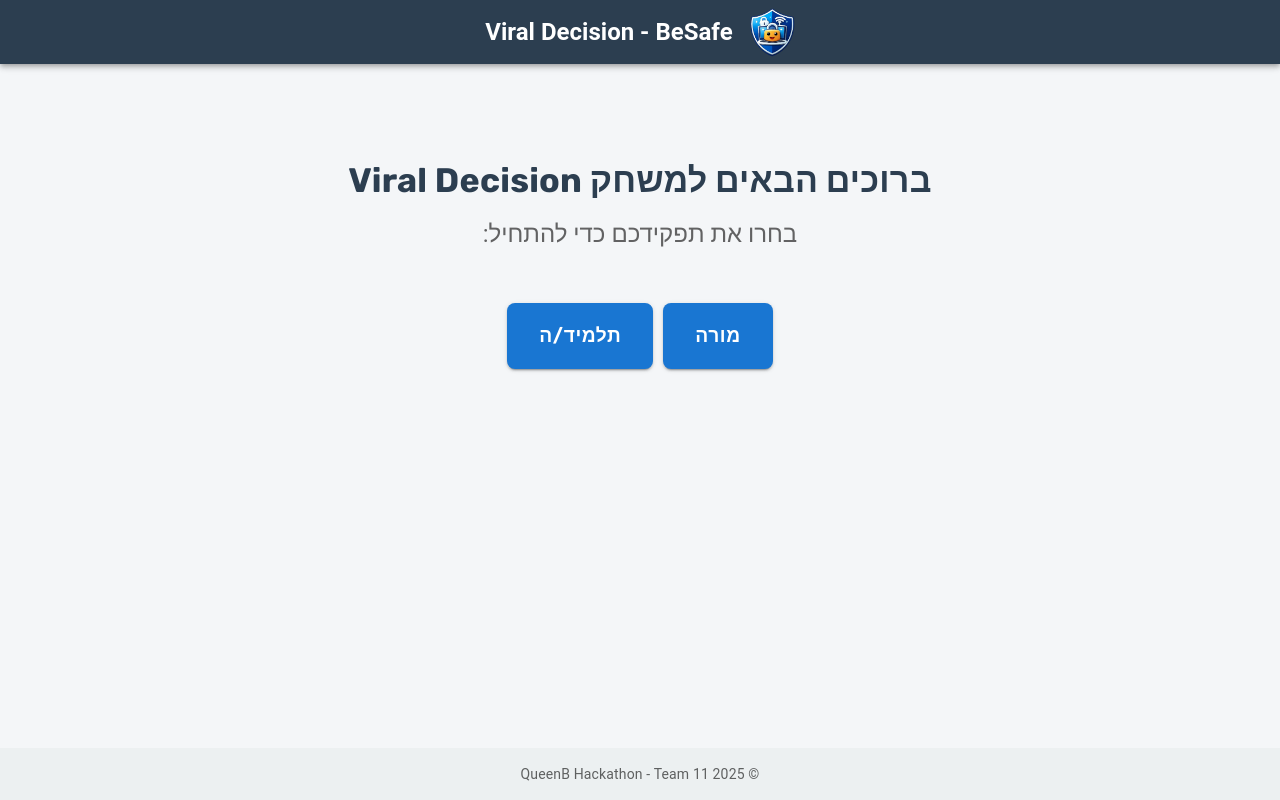
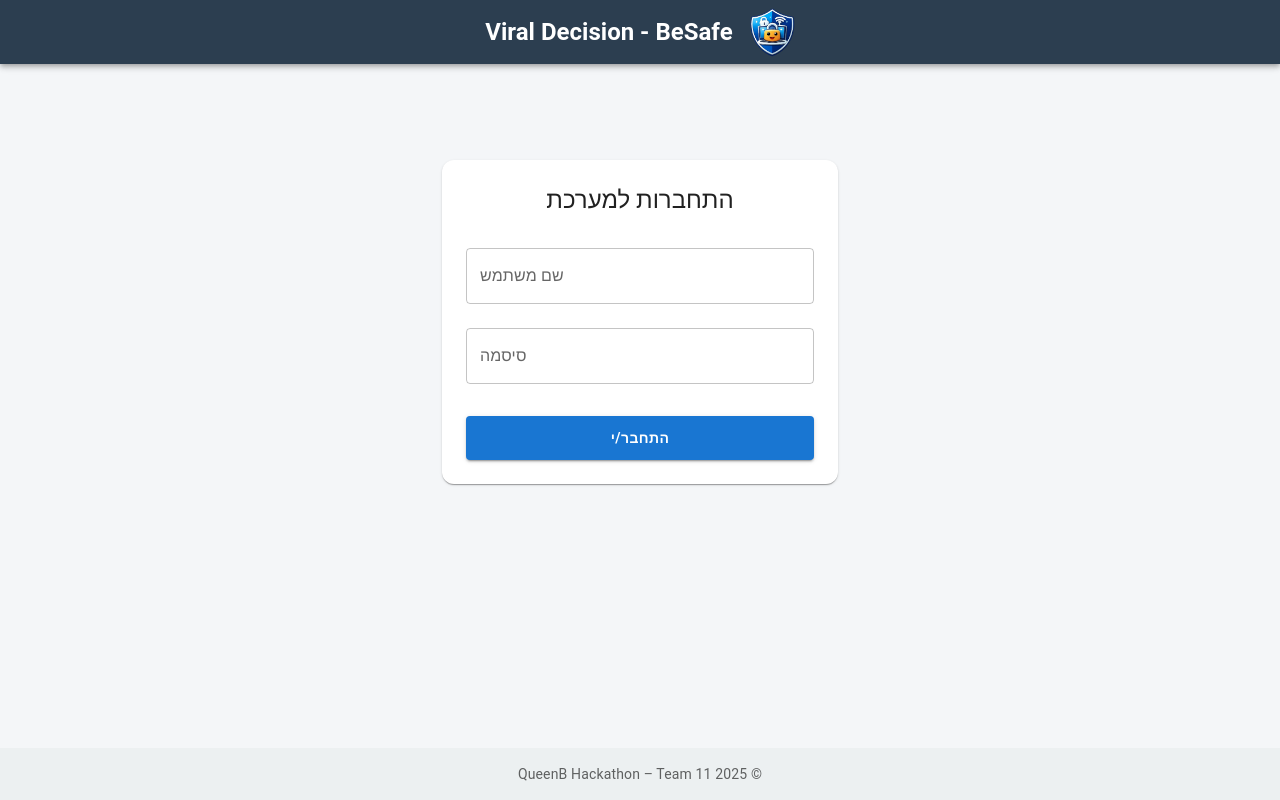
Before and after one commit to shirakolodny/be-safe-hackathon-team11, a React (Vite) app in the folder client/: page / in a window 1280 px wide. Built offline with nearby package versions, Linux system fonts and the light colour scheme.

Commit message:
feat: add login page for teacher and student

```diff
--- a/client/package.json
+++ b/client/package.json
@@ -19,7 +19,8 @@
     "react": "^19.2.0",
     "react-dom": "^19.2.0",
     "react-router": "^7.9.6",
-    "react-router-dom": "^7.11.0"
+    "react-router-dom": "^7.11.0",
+    "recharts": "^3.6.0"
   },
   "devDependencies": {
     "@eslint/js": "^9.39.1",
--- a/client/src/App.jsx
+++ b/client/src/App.jsx
@@ -1,173 +1,274 @@
-import { useState } from 'react';
-// Material UI Imports
-import Box from '@mui/material/Box';
-import Typography from '@mui/material/Typography';
-import Container from '@mui/material/Container';
-import Stack from '@mui/material/Stack';
-import ArrowForwardIcon from '@mui/icons-material/ArrowForward';
+// import { useState } from 'react';
+// // Material UI Imports
+// import Box from '@mui/material/Box';
+// import Typography from '@mui/material/Typography';
+// import Container from '@mui/material/Container';
+// import Stack from '@mui/material/Stack';
+// import ArrowForwardIcon from '@mui/icons-material/ArrowForward';
 
-// Internal Components
-import Header from './components/layout/Header';
-import Button from './components/common/Button';
+// // Internal Components
+// import Header from './components/layout/Header';
+// import Button from './components/common/Button';
 
-// Pages
-import TeacherDashboard from './pages/TeacherDashboard';
-import StudentDashboard from './pages/StudentDashboard';
+// // Pages
+// import TeacherDashboard from './pages/TeacherDashboard';
+// import StudentDashboard from './pages/StudentDashboard';
 
-// --- STYLES DEFINITION ---
+// // --- STYLES DEFINITION ---
+// const styles = {
+//   appWrapper: {
+//     minHeight: '100vh',
+//     backgroundColor: '#f4f6f8',
+//     display: 'flex',
+//     flexDirection: 'column',
+//     fontFamily: 'Rubik, sans-serif',
+//     direction: 'rtl'
+//   },
+//   mainContainer: {
+//     mt: 4,
+//     flexGrow: 1,
+//     textAlign: 'center'
+//   },
+//   welcomeSection: {
+//     mt: 8
+//   },
+//   mainTitle: {
+//     fontWeight: '700',
+//     color: '#2c3e50',
+//     mb: 2,
+//     fontFamily: 'Rubik, sans-serif',
+//   },
+//   buttonStack: {
+//     mt: 6
+//   },
+//   roleButton: {
+//     py: 2,
+//     px: 4,
+//     fontSize: '1.2rem',
+//     borderRadius: 2,
+//     width: { xs: '100%', sm: 'auto' },
+//     fontFamily: 'Rubik, sans-serif',
+//     fontWeight: 'bold'
+//   },
+//   navButton: {
+//     fontFamily: 'Rubik, sans-serif',
+//     fontWeight: 'bold',
+//     borderRadius: 2,
+//     px: 3,
+//     fontSize: '1rem',
+//     minWidth: '120px',
+//     gap: '10px'
+//   },
+//   backButtonWrapper: {
+//     display: 'flex',
+//     mb: 3
+//   },
+//   footer: {
+//     p: 2,
+//     mt: 'auto',
+//     backgroundColor: '#ecf0f1',
+//     textAlign: 'center',
+//     fontFamily: 'Rubik, sans-serif'
+//   }
+// };
+
+// function App() {
+//   // State to manage the main views: 'home', 'teacher', or 'student'
+//   const [currentView, setCurrentView] = useState('home');
+
+//   return (
+//     <Box sx={styles.appWrapper}>
+
+//       <Header />
+
+//       <Container maxWidth="md" sx={styles.mainContainer}>
+
+//         {/* VIEW 1: Home Screen (Role Selection) */}
+//         {currentView === 'home' && (
+//           <Box sx={styles.welcomeSection}>
+
+//             <Typography variant="h4" component="h2" sx={styles.mainTitle}>
+//               ברוכים הבאים למשחק Viral Decision
+//             </Typography>
+
+//             <Typography variant="h5" color="text.secondary" paragraph>
+//               בחרו את תפקידכם כדי להתחיל:
+//             </Typography>
+
+//             <Stack
+//               direction={{ xs: 'column', sm: 'row' }}
+//               spacing={4}
+//               justifyContent="center"
+//               sx={styles.buttonStack}
+//             >
+//               <Button
+//                 variant="primary"
+//                 onClick={() => setCurrentView('teacher')}
+//                 size="large"
+//                 sx={styles.roleButton}
+//               >
+//                 מורה
+//               </Button>
+
+//               <Button
+//                 variant="primary"
+//                 onClick={() => setCurrentView('student')}
+//                 size="large"
+//                 sx={styles.roleButton}
+//               >
+//                 תלמיד/ה
+//               </Button>
+//             </Stack>
+//           </Box>
+//         )}
+
+//         {/* VIEW 2: Teacher Dashboard */}
+//         {currentView === 'teacher' && (
+//           <Box>
+//             <Box sx={styles.backButtonWrapper}>
+//               <Button
+//                 variant="secondary"
+//                 onClick={() => setCurrentView('home')}
+//                 startIcon={<ArrowForwardIcon />}
+//                 sx={styles.navButton}
+//               >
+//                 חזרה לראשי
+//               </Button>
+//             </Box>
+//             <TeacherDashboard />
+//           </Box>
+//         )}
+
+//         {/* VIEW 3: Student Dashboard */}
+//         {/* Note: This component now handles the Lobby vs Game logic internally */}
+//         {currentView === 'student' && (
+//           <Box>
+//             <Box sx={styles.backButtonWrapper}>
+//                 <Button
+//                 variant="secondary"
+//                 onClick={() => setCurrentView('home')}
+//                 startIcon={<ArrowForwardIcon />}
+//                 sx={styles.navButton}
+//               >
+//                 חזרה לראשי
+//               </Button>
+//             </Box>
+
+//             <StudentDashboard />
+
+//           </Box>
+//         )}
+
+//       </Container>
+
+//       {/* Footer Section */}
+//       <Box component="footer" sx={styles.footer}>
+//         <Typography variant="body2" color="text.secondary">
+//           © 2025 QueenB Hackathon - Team 11
+//         </Typography>
+//       </Box>
+
+//     </Box>
+//   );
+// }
+
+// export default App;
+
+
+
+
+
+import { useState } from "react";
+
+// MUI
+import Box from "@mui/material/Box";
+import Typography from "@mui/material/Typography";
+import Container from "@mui/material/Container";
+
+// Components
+import Header from "./components/layout/Header";
+import LoginPage from "./pages/LoginPage";
+import TeacherDashboard from "./pages/TeacherDashboard";
+import StudentDashboard from "./pages/StudentDashboard";
+
+// Auth helpers
+import { findUser } from "./auth/demoUsers";
+
 const styles = {
   appWrapper: {
-    minHeight: '100vh',
-    backgroundColor: '#f4f6f8',
-    display: 'flex',
-    flexDirection: 'column',
-    fontFamily: 'Rubik, sans-serif',
-    direction: 'rtl'
+    minHeight: "100vh",
+    backgroundColor: "#f4f6f8",
+    display: "flex",
+    flexDirection: "column",
+    fontFamily: "Rubik, sans-serif",
+    direction: "rtl",
   },
   mainContainer: {
     mt: 4,
     flexGrow: 1,
-    textAlign: 'center'
   },
-  welcomeSection: {
-    mt: 8
-  },
-  mainTitle: {
-    fontWeight: '700',
-    color: '#2c3e50',
-    mb: 2,
-    fontFamily: 'Rubik, sans-serif',
-  },
-  buttonStack: {
-    mt: 6
-  },
-  roleButton: {
-    py: 2,
-    px: 4,
-    fontSize: '1.2rem',
-    borderRadius: 2,
-    width: { xs: '100%', sm: 'auto' },
-    fontFamily: 'Rubik, sans-serif',
-    fontWeight: 'bold'
-  },
-  navButton: {
-    fontFamily: 'Rubik, sans-serif',
-    fontWeight: 'bold',
-    borderRadius: 2,
-    px: 3,
-    fontSize: '1rem',
-    minWidth: '120px',
-    gap: '10px'
-  },
-  backButtonWrapper: {
-    display: 'flex',
-    mb: 3
+  greeting: {
+    mb: 3,
+    fontWeight: 700,
+    textAlign: "center",
   },
   footer: {
     p: 2,
-    mt: 'auto',
-    backgroundColor: '#ecf0f1',
-    textAlign: 'center',
-    fontFamily: 'Rubik, sans-serif'
-  }
+    mt: "auto",
+    backgroundColor: "#ecf0f1",
+    textAlign: "center",
+  },
 };
 
 function App() {
-  // State to manage the main views: 'home', 'teacher', or 'student'
-  const [currentView, setCurrentView] = useState('home');
+  const [user, setUser] = useState(null);
+
+  // 🔐 Login handler
+  const handleLogin = (username, password) => {
+    const foundUser = findUser(username, password);
+
+    if (!foundUser) {
+      return false; // ❗ חשוב: לא מעדכנים state → לא מסך לבן
+    }
+
+    setUser({
+      role: foundUser.role, // teacher | student
+    });
+
+    return true;
+  };
+
+  const handleLogout = () => {
+    setUser(null);
+  };
 
   return (
     <Box sx={styles.appWrapper}>
-
-      <Header />
+      <Header onLogout={user ? handleLogout : undefined} />
 
       <Container maxWidth="md" sx={styles.mainContainer}>
+        {/* 🔐 LOGIN */}
+        {!user && <LoginPage onLogin={handleLogin} />}
 
-        {/* VIEW 1: Home Screen (Role Selection) */}
-        {currentView === 'home' && (
-          <Box sx={styles.welcomeSection}>
-
-            <Typography variant="h4" component="h2" sx={styles.mainTitle}>
-              ברוכים הבאים למשחק Viral Decision
-            </Typography>
-
-            <Typography variant="h5" color="text.secondary" paragraph>
-              בחרו את תפקידכם כדי להתחיל:
-            </Typography>
-
-            <Stack
-              direction={{ xs: 'column', sm: 'row' }}
-              spacing={4}
-              justifyContent="center"
-              sx={styles.buttonStack}
-            >
-              <Button
-                variant="primary"
-                onClick={() => setCurrentView('teacher')}
-                size="large"
-                sx={styles.roleButton}
-              >
-                מורה
-              </Button>
-
-              <Button
-                variant="primary"
-                onClick={() => setCurrentView('student')}
-                size="large"
-                sx={styles.roleButton}
-              >
-                תלמיד/ה
-              </Button>
-            </Stack>
-          </Box>
+        {/* 👋 GREETING */}
+        {user && (
+          <Typography variant="h5" sx={styles.greeting}>
+            שלום {user.role === "teacher" ? "מנהל/ת" : "תלמיד/ה"}
+          </Typography>
         )}
 
-        {/* VIEW 2: Teacher Dashboard */}
-        {currentView === 'teacher' && (
-          <Box>
-            <Box sx={styles.backButtonWrapper}>
-              <Button
-                variant="secondary"
-                onClick={() => setCurrentView('home')}
-                startIcon={<ArrowForwardIcon />}
-                sx={styles.navButton}
-              >
-                חזרה לראשי
-              </Button>
-            </Box>
-            <TeacherDashboard />
-          </Box>
-        )}
+        {/* 👩‍🏫 TEACHER */}
+        {user?.role === "teacher" && <TeacherDashboard />}
 
-        {/* VIEW 3: Student Dashboard */}
-        {/* Note: This component now handles the Lobby vs Game logic internally */}
-        {currentView === 'student' && (
-          <Box>
-            <Box sx={styles.backButtonWrapper}>
-                <Button
-                variant="secondary"
-                onClick={() => setCurrentView('home')}
-                startIcon={<ArrowForwardIcon />}
-                sx={styles.navButton}
-              >
-                חזרה לראשי
-              </Button>
-            </Box>
-
-            <StudentDashboard />
-
-          </Box>
-        )}
-
+        {/* 🧑‍🎓 STUDENT */}
+        {user?.role === "student" && <StudentDashboard />}
       </Container>
 
-      {/* Footer Section */}
       <Box component="footer" sx={styles.footer}>
         <Typography variant="body2" color="text.secondary">
-          © 2025 QueenB Hackathon - Team 11
+          © 2025 QueenB Hackathon – Team 11
         </Typography>
       </Box>
-
     </Box>
   );
 }
--- /dev/null
+++ b/client/src/auth/demoUsers.js
@@ -0,0 +1,17 @@
+export const DEMO_USERS = [
+  { username: "admin1", password: "1234", role: "teacher", displayName: "מנהל/ת 1" },
+  { username: "admin2", password: "Admin123!", role: "teacher", displayName: "מנהל/ת 2" },
+  { username: "admin3", password: "Admin123!", role: "teacher", displayName: "מנהל/ת 3" },
+
+  { username: "student1", password: "12345", role: "student", displayName: "תלמיד/ה 1" },
+  { username: "student2", password: "Student123!", role: "student", displayName: "תלמיד/ה 2" },
+  { username: "student3", password: "Student123!", role: "student", displayName: "תלמיד/ה 3" },
+];
+
+export function findUser(username, password) {
+  return DEMO_USERS.find(
+    (u) =>
+      u.username.toLowerCase() === String(username).toLowerCase().trim() &&
+      u.password === String(password).trim()
+  );
+}
--- /dev/null
+++ b/client/src/pages/LoginPage.jsx
@@ -0,0 +1,77 @@
+import { useState } from "react";
+import { Container, Paper, Typography, TextField, Button, Box, Alert } from "@mui/material";
+import PropTypes from "prop-types";
+
+const LoginPage = ({ onLogin }) => {
+  const [username, setUsername] = useState("");
+  const [password, setPassword] = useState("");
+  const [error, setError] = useState("");
+
+  const handleSubmit = () => {
+    setError("");
+
+    // שדות ריקים
+    if (!username.trim() || !password.trim()) {
+      setError("נא למלא שם משתמש וסיסמה");
+      return;
+    }
+
+    // ✅ אם onLogin מחזיר false -> נשארים פה ומציגים הודעה אחת
+    const ok = onLogin(username.trim(), password);
+    if (!ok) {
+      setError("פרטי התחברות שגויים");
+    }
+  };
+
+  return (
+    <Container maxWidth="xs">
+      <Box sx={{ mt: 8 }}>
+        <Paper sx={{ p: 3, borderRadius: 3 }}>
+          <Typography variant="h5" align="center" sx={{ mb: 2 }}>
+            התחברות למערכת
+          </Typography>
+
+          <TextField
+            fullWidth
+            label="שם משתמש"
+            margin="normal"
+            value={username}
+            onChange={(e) => setUsername(e.target.value)}
+            dir="rtl"
+          />
+
+          <TextField
+            fullWidth
+            label="סיסמה"
+            type="password"
+            margin="normal"
+            value={password}
+            onChange={(e) => setPassword(e.target.value)}
+            dir="rtl"
+          />
+
+          {error && (
+            <Alert severity="error" sx={{ mt: 2 }}>
+              {error}
+            </Alert>
+          )}
+
+          <Button
+            fullWidth
+            variant="contained"
+            sx={{ mt: 3, py: 1.2, fontWeight: "bold" }}
+            onClick={handleSubmit}
+          >
+            התחבר/י
+          </Button>
+        </Paper>
+      </Box>
+    </Container>
+  );
+};
+
+LoginPage.propTypes = {
+  onLogin: PropTypes.func.isRequired,
+};
+
+export default LoginPage;
```
Also changed, not shown: client/src/components/layout/Header.jsx (+83 -19 lines), 1 other file (tests, documents, lock files or other folders).
